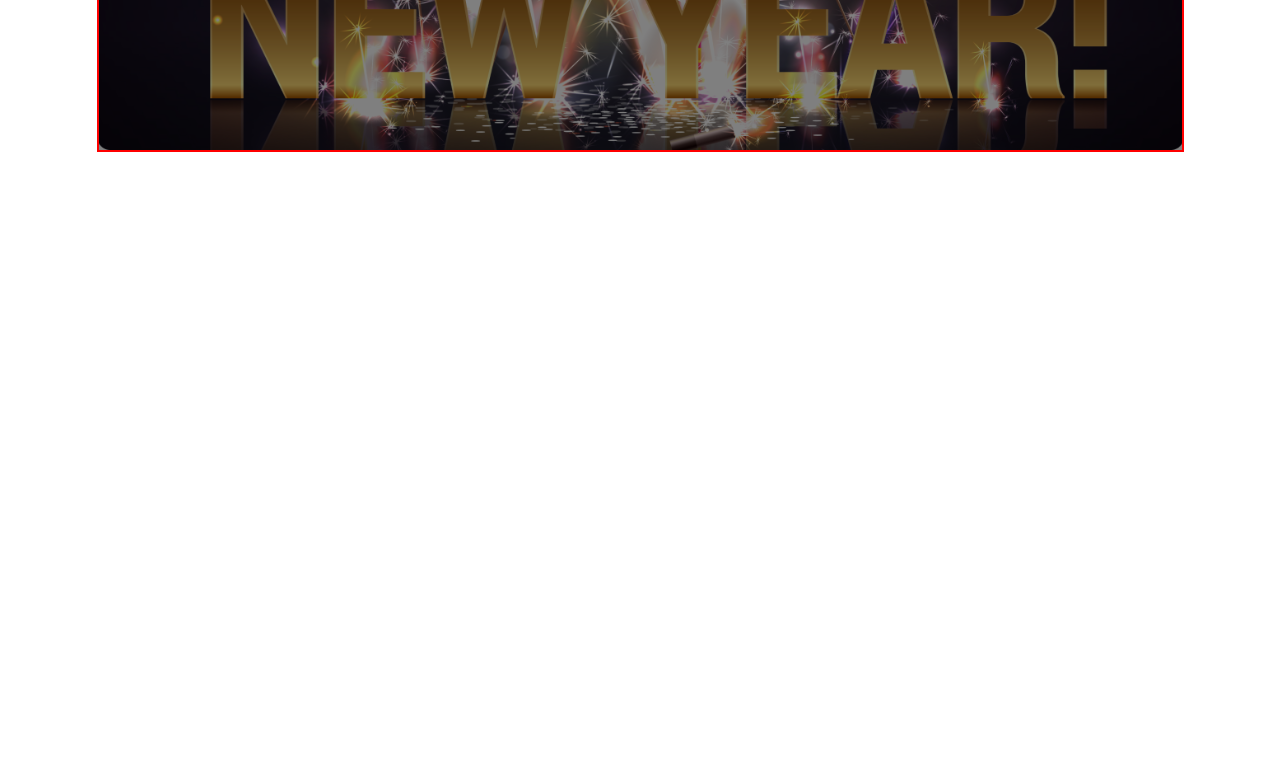
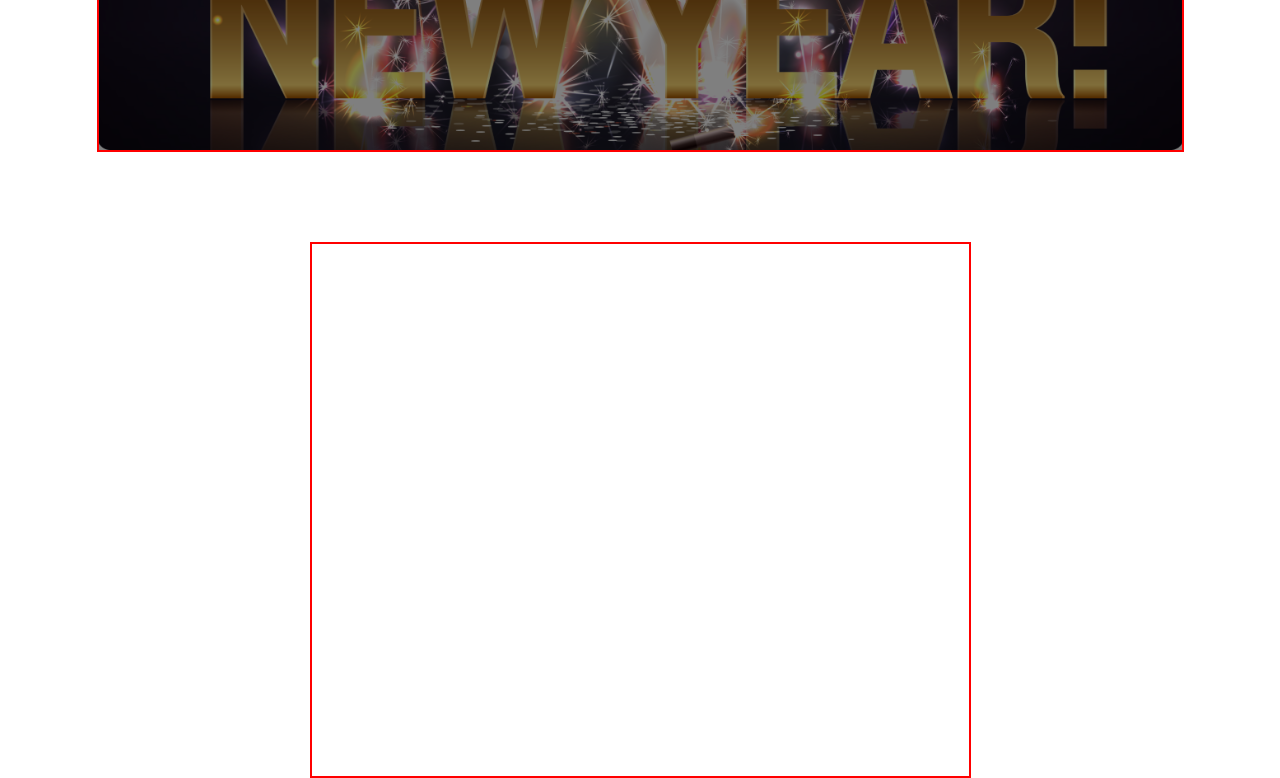
Before and after one commit to sumaya257/assignment-landing-page, a plain HTML site: page index.html in a window 1280 px wide. Shown: the part 376-1154 px from the top of the page. Before the commit the page ends 800 px from the top, so only its background shows below. Drawn offline with Linux system fonts and the light colour scheme.

Commit message:
second-section

```diff
--- a/index.html
+++ b/index.html
@@ -16,6 +16,9 @@
 
     <main>
      <!-- 65% section start here -->
+      <section class="second-section-container">
+
+      </section>
 
     </main>
 
--- a/styles.css
+++ b/styles.css
@@ -41,3 +41,10 @@ body{
     font-size:32px;
     font-weight:400px;
 }
+.second-section-container{
+    width: 661px;
+    height: 536px;
+    margin: 0 auto;
+    border: 2px solid red;
+    margin-top: 90px;
+}
```
